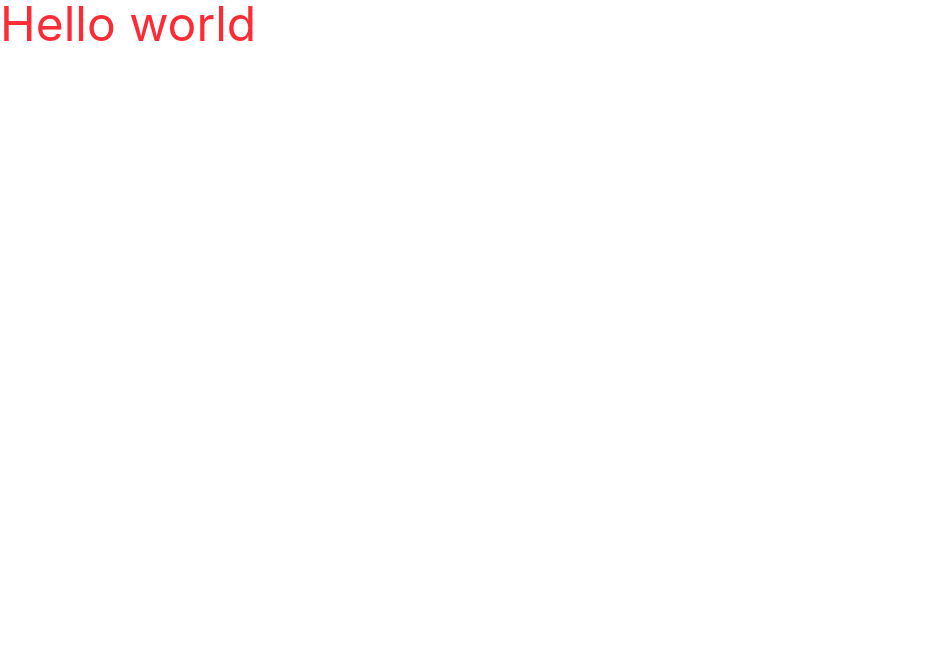
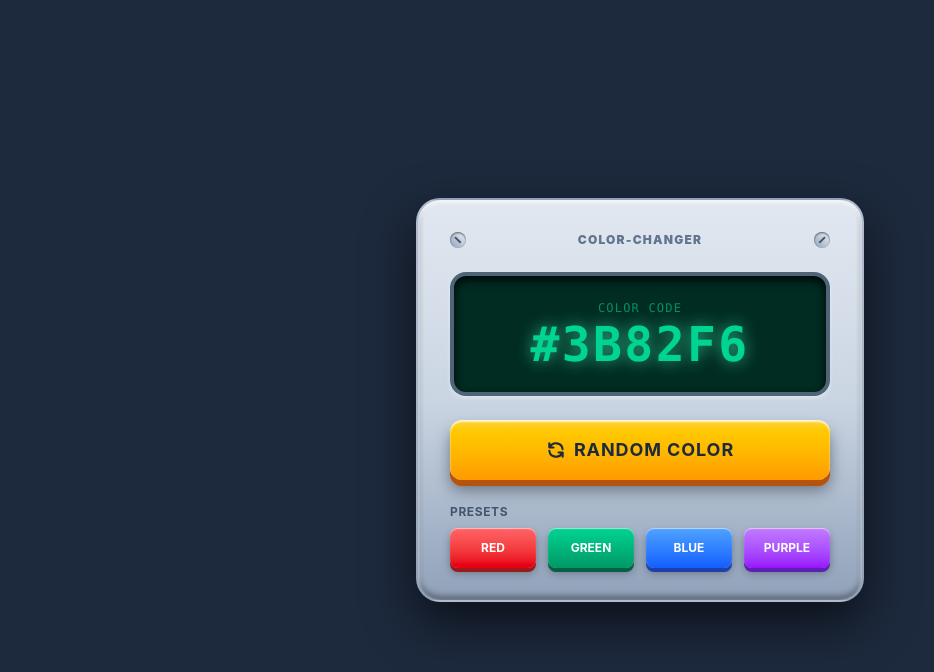
Before and after one commit to dipu-ray/color-changer, a website built with Vite: page index.html in a window 1280 px wide. Shown: the whole page, without its empty margins (0-934 px from the left). Built offline with nearby package versions, Linux system fonts and the light colour scheme.

Commit message:
To developed color changer UI

```diff
--- a/index.html
+++ b/index.html
@@ -1,14 +1,70 @@
 <!doctype html>
-<html>
+<html lang="en">
 
 <head>
-    <meta charset="UTF-8" />
-    <meta name="viewport" content="width=device-width, initial-scale=1.0" />
-    <link href="./src/style.css" rel="stylesheet" />
+    <meta charset="UTF-8">
+    <meta name="viewport" content="width=device-width, initial-scale=1.0">
+    <title>Color Changer</title>
+    <link rel="shortcut icon" href="./assets/images/favicon.png" type="image/x-icon">
+    <link rel="stylesheet" href="./src/style.css">
 </head>
 
-<body>
-    <h1 class="text-5xl text-red-500">Hello world</h1>
+<body id="bg-canvas" class="min-h-screen transition-colors duration-500 flex items-center justify-center p-4 sm:p-6 lg:p-12 bg-slate-800">
+    <main class="w-full max-w-xs sm:max-w-sm md:max-w-md bg-gradient-to-b from-slate-200 via-slate-300 to-slate-400 rounded-3xl p-5 sm:p-7 md:p-8 shadow-[0_20px_50px_rgba(0,0,0,0.6),inset_0_2px_4px_rgba(255,255,255,0.9),inset_0_-4px_6px_rgba(0,0,0,0.4)] border-2 border-slate-400/60">
+        <!-- Top Corner Screws & Branding -->
+        <div class="flex justify-between items-center mb-4 sm:mb-6">
+            <div class="w-3.5 h-3.5 sm:w-4 sm:h-4 rounded-full bg-gradient-to-tr from-slate-400 to-slate-100 shadow-[inset_0_1px_2px_rgba(0,0,0,0.6)] flex items-center justify-center">
+                <div class="w-2 h-[1.5px] bg-slate-600 rotate-45"></div>
+            </div>
+            <div class="text-[10px] sm:text-xs font-black tracking-widest text-slate-500 uppercase">
+                Color-Changer
+            </div>
+            <div class="w-3.5 h-3.5 sm:w-4 sm:h-4 rounded-full bg-gradient-to-tr from-slate-400 to-slate-100 shadow-[inset_0_1px_2px_rgba(0,0,0,0.6)] flex items-center justify-center">
+                <div class="w-2 h-[1.5px] bg-slate-600 -rotate-45"></div>
+            </div>
+        </div>
+
+        <!-- Backlit LCD Digital Screen -->
+        <section class="bg-emerald-950 p-4 sm:p-6 rounded-2xl border-4 border-slate-500/80 shadow-[inset_0_4px_10px_rgba(0,0,0,0.9),0_2px_4px_rgba(255,255,255,0.4)] mb-5 sm:mb-6 text-center">
+            <p class="text-emerald-500/70 text-[10px] sm:text-xs font-mono uppercase tracking-widest mb-1">
+                Color Code
+            </p>
+            <div id="hex-text" class="text-3xl sm:text-4xl md:text-5xl font-mono font-bold text-emerald-400 tracking-wider drop-shadow-[0_0_8px_rgba(52,211,153,0.8)]">
+                #3B82F6
+            </div>
+        </section>
+
+        <!-- Main Random Trigger Button -->
+        <div class="mb-5 sm:mb-6">
+            <button id="random-btn" class="w-full py-3.5 sm:py-4 px-4 rounded-xl font-bold text-slate-800 text-base sm:text-lg uppercase tracking-wider bg-gradient-to-b from-amber-300 via-amber-400 to-amber-500 shadow-[0_6px_0_#b45309,0_10px_15px_rgba(0,0,0,0.4),inset_0_2px_2px_rgba(255,255,255,0.8)] active:shadow-[0_2px_0_#b45309,inset_0_2px_4px_rgba(0,0,0,0.4)] active:translate-y-1 transition-all flex items-center justify-center gap-2 cursor-pointer">
+                <svg class="w-5 h-5" fill="none" stroke="currentColor" viewBox="0 0 24 24">
+                    <path stroke-linecap="round" stroke-linejoin="round" stroke-width="2.5" d="M4 4v5h.582m15.356 2A8.001 8.001 0 004.582 9m0 0H9m11 11v-5h-.581m0 0a8.003 8.003 0 01-15.357-2m15.357 2H15" />
+                </svg>
+                Random Color
+            </button>
+        </div>
+
+        <!-- Preset Color Switches -->
+        <section>
+            <h2 class="text-[10px] sm:text-xs font-bold text-slate-600 uppercase tracking-wider mb-2">
+                Presets
+            </h2>
+            <div class="grid grid-cols-2 sm:grid-cols-4 gap-2.5 sm:gap-3">
+                <button onclick="changeBg('#EF4444')" class="py-2.5 sm:py-3 rounded-lg bg-gradient-to-b from-red-400 to-red-600 text-white font-bold text-xs uppercase shadow-[0_4px_0_#991b1b,0_5px_8px_rgba(0,0,0,0.3),inset_0_1px_1px_rgba(255,255,255,0.6)] active:shadow-[0_1px_0_#991b1b,inset_0_2px_3px_rgba(0,0,0,0.4)] active:translate-y-1 transition-all cursor-pointer">
+                    Red
+                </button>
+                <button onclick="changeBg('#10B981')" class="py-2.5 sm:py-3 rounded-lg bg-gradient-to-b from-emerald-400 to-emerald-600 text-white font-bold text-xs uppercase shadow-[0_4px_0_#065f46,0_5px_8px_rgba(0,0,0,0.3),inset_0_1px_1px_rgba(255,255,255,0.6)] active:shadow-[0_1px_0_#065f46,inset_0_2px_3px_rgba(0,0,0,0.4)] active:translate-y-1 transition-all cursor-pointer">
+                    Green
+                </button>
+                <button onclick="changeBg('#3B82F6')" class="py-2.5 sm:py-3 rounded-lg bg-gradient-to-b from-blue-400 to-blue-600 text-white font-bold text-xs uppercase shadow-[0_4px_0_#1e40af,0_5px_8px_rgba(0,0,0,0.3),inset_0_1px_1px_rgba(255,255,255,0.6)] active:shadow-[0_1px_0_#1e40af,inset_0_2px_3px_rgba(0,0,0,0.4)] active:translate-y-1 transition-all cursor-pointer">
+                    Blue
+                </button>
+                <button onclick="changeBg('#8B5CF6')" class="py-2.5 sm:py-3 rounded-lg bg-gradient-to-b from-purple-400 to-purple-600 text-white font-bold text-xs uppercase shadow-[0_4px_0_#5b21b6,0_5px_8px_rgba(0,0,0,0.3),inset_0_1px_1px_rgba(255,255,255,0.6)] active:shadow-[0_1px_0_#5b21b6,inset_0_2px_3px_rgba(0,0,0,0.4)] active:translate-y-1 transition-all cursor-pointer">
+                    Purple
+                </button>
+            </div>
+        </section>
+    </main>
 </body>
 
 </html>
```
Also changed, not shown: assets/images/favicon.png (added).
